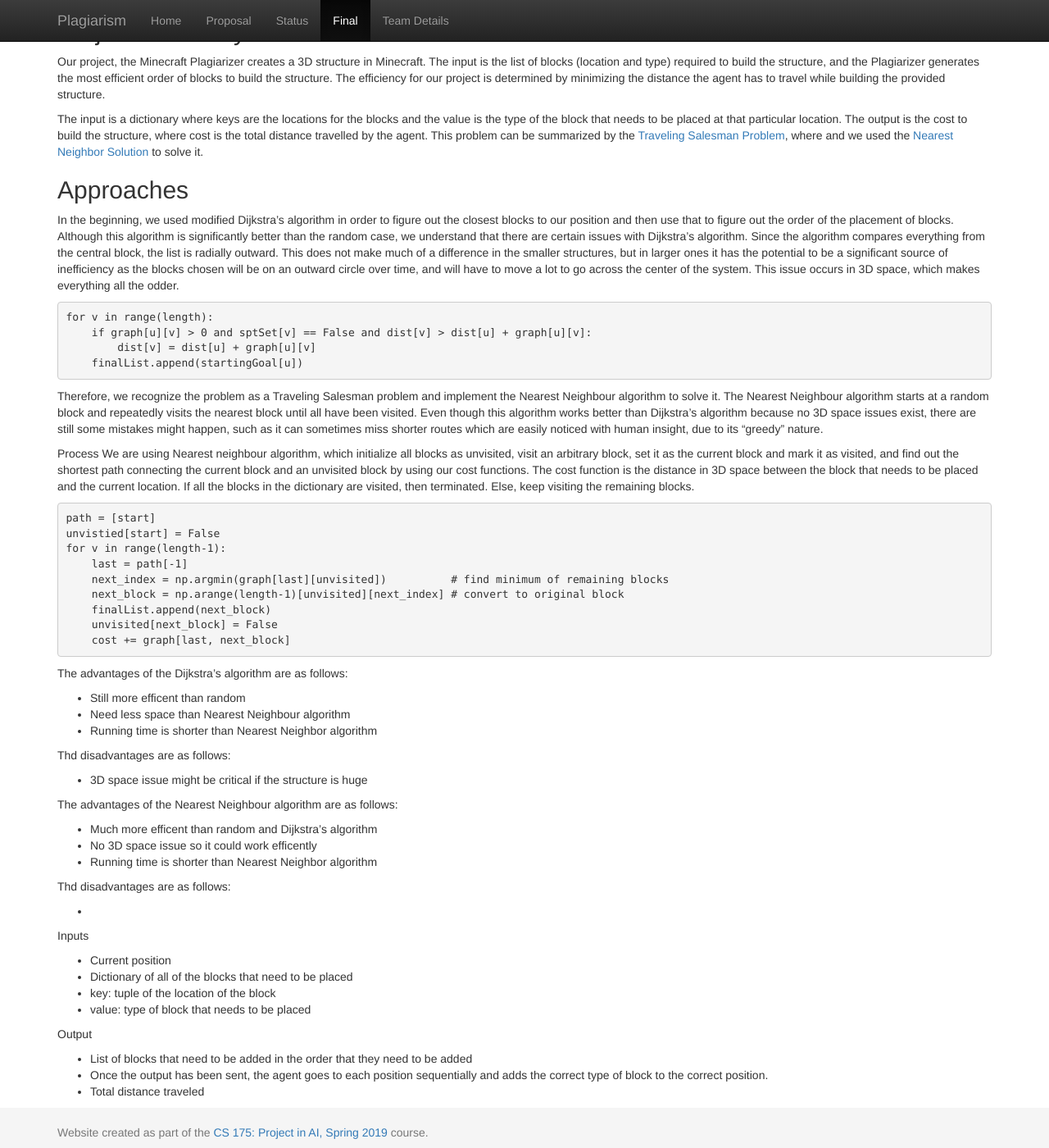
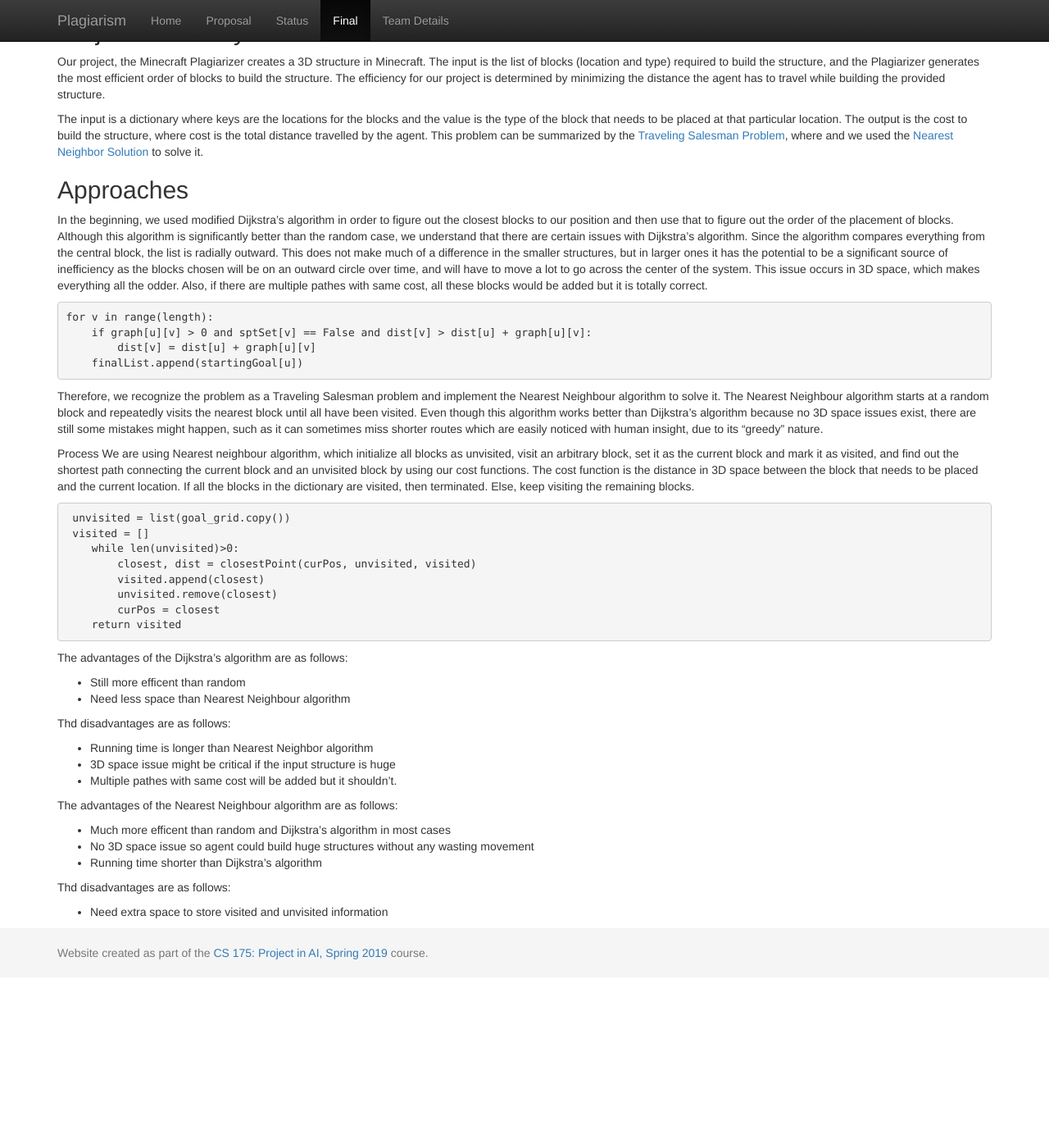
Before and after one commit to thebrainygeek/plagiarism, a Jekyll site: the page built from docs/final.md, in a window 1280 px wide and 1400 px high, scrolled down 314 px. Shown: the whole window at 82% size. Built offline with Jekyll 4.4.1, drawn with Linux system fonts in a browser that asks for light colours; after the commit the page ends 1506 px from its top, so only the background shows below that.

Commit message:
Update final.md

````diff
--- a/docs/final.md
+++ b/docs/final.md
@@ -18,7 +18,7 @@ Our project, the Minecraft Plagiarizer creates a 3D structure in Minecraft. The
 The input is a dictionary where keys are the locations for the blocks and the value is the type of the block that needs to be placed at that particular location. The output is the cost to build the structure, where cost is the total distance travelled by the agent. This problem can be summarized by the [Traveling Salesman Problem](https://en.wikipedia.org/wiki/Travelling_salesman_problem), where  and we used the [Nearest Neighbor Solution](https://en.wikipedia.org/wiki/Nearest_neighbour_algorithm?fbclid=IwAR0C8TO1ORfp6sNmwoBE1F9ggGoWsAIZdxSdivXJWpt1BQIZaxFs0FM74Lk) to solve it.
 
 ## Approaches
-In the beginning, we used modified Dijkstra’s algorithm in order to figure out the closest blocks to our position and then use that to figure out the order of the placement of blocks. Although this algorithm is significantly better than the random case, we understand that there are certain issues with Dijkstra’s algorithm. Since the algorithm compares everything from the central block, the list is radially outward. This does not make much of a difference in the smaller structures, but in larger ones it has the potential to be a significant source of inefficiency as the blocks chosen will be on an outward circle over time, and will have to move a lot to go across the center of the system. This issue occurs in 3D space, which makes everything all the odder.
+In the beginning, we used modified Dijkstra’s algorithm in order to figure out the closest blocks to our position and then use that to figure out the order of the placement of blocks. Although this algorithm is significantly better than the random case, we understand that there are certain issues with Dijkstra’s algorithm. Since the algorithm compares everything from the central block, the list is radially outward. This does not make much of a difference in the smaller structures, but in larger ones it has the potential to be a significant source of inefficiency as the blocks chosen will be on an outward circle over time, and will have to move a lot to go across the center of the system. This issue occurs in 3D space, which makes everything all the odder. Also, if there are multiple pathes with same cost, all these blocks would be added but it is totally correct.
 
 ``` python
 for v in range(length):
@@ -33,49 +33,34 @@ Therefore, we recognize the problem as a Traveling Salesman problem and implemen
 Process We are using Nearest neighbour algorithm, which initialize all blocks as unvisited, visit an arbitrary block, set it as the current block and mark it as visited, and find out the shortest path connecting the current block and an unvisited block by using our cost functions. The cost function is the distance in 3D space between the block that needs to be placed and the current location. If all the blocks in the dictionary are visited, then terminated. Else, keep visiting the remaining blocks.
 
 ``` python
-path = [start]
-unvistied[start] = False
-for v in range(length-1):
-    last = path[-1]
-    next_index = np.argmin(graph[last][unvisited])          # find minimum of remaining blocks
-    next_block = np.arange(length-1)[unvisited][next_index] # convert to original block
-    finalList.append(next_block)
-    unvisited[next_block] = False
-    cost += graph[last, next_block]
+ unvisited = list(goal_grid.copy())
+ visited = []
+    while len(unvisited)>0:
+        closest, dist = closestPoint(curPos, unvisited, visited)
+        visited.append(closest)
+        unvisited.remove(closest)
+        curPos = closest
+    return visited
 ```
 
 The advantages of the Dijkstra’s algorithm are as follows:
 
 * Still more efficent than random
 * Need less space than Nearest Neighbour algorithm
-* Running time is shorter than Nearest Neighbor algorithm
+
 
 Thd disadvantages are as follows:
 
-* 3D space issue might be critical if the structure is huge
-
-
+* Running time is longer than Nearest Neighbor algorithm
+* 3D space issue might be critical if the input structure is huge
+* Multiple pathes with same cost will be added but it shouldn't.
 
 The advantages of the Nearest Neighbour algorithm are as follows:
 
-* Much more efficent than random and Dijkstra's algorithm
-* No 3D space issue so it could work efficently
-* Running time is shorter than Nearest Neighbor algorithm
+* Much more efficent than random and Dijkstra's algorithm in most cases
+* No 3D space issue so agent could build huge structures without any wasting movement
+* Running time shorter than Dijkstra's algorithm
 
 Thd disadvantages are as follows:
 
-*
-
-
-
-Inputs
-* Current position
-* Dictionary of all of the blocks that need to be placed
-* key: tuple of the location of the block
-* value: type of block that needs to be placed
-
-
-Output
-* List of blocks that need to be added in the order that they need to be added
-* Once the output has been sent, the agent goes to each position sequentially and adds the correct type of block to the correct position.
-* Total distance traveled
+* Need extra space to store visited and unvisited information
````
